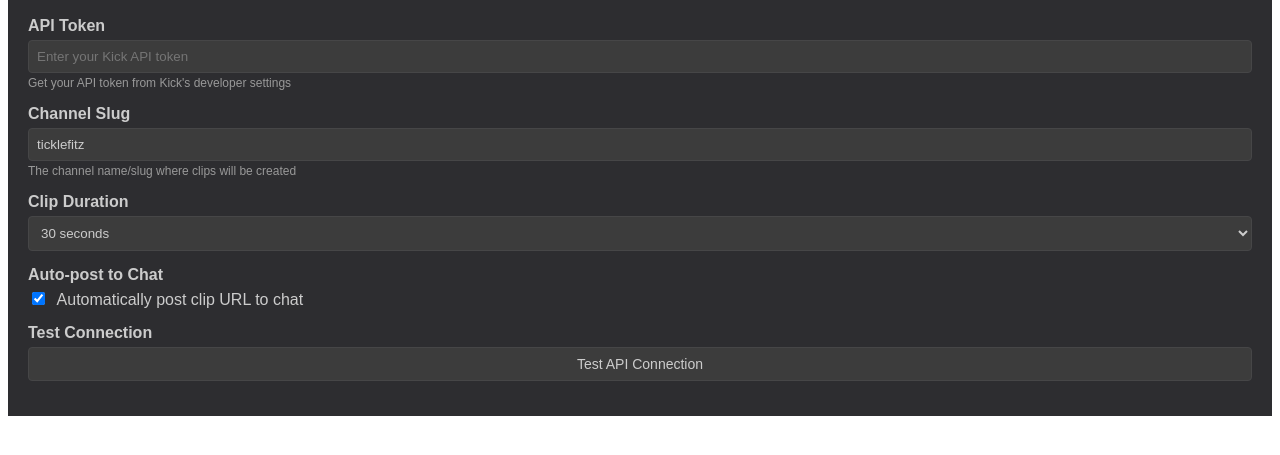
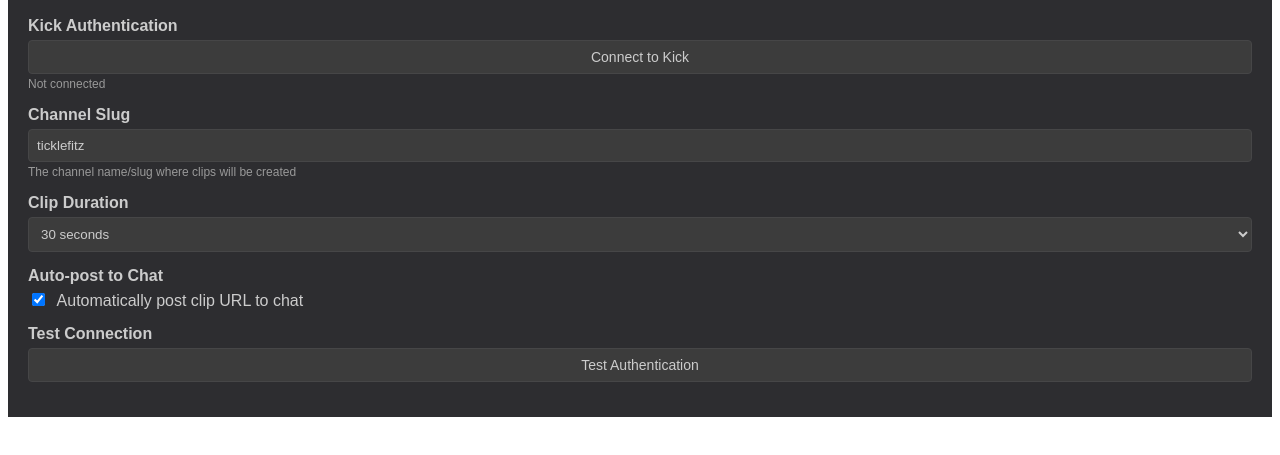
Before and after one commit to BigChiefRick/streamdeck-kick-clipper, a website: page PropertyInspector/index.html in a window 1280 px wide. Shown: the part 63-518 px from the top of the page. Drawn offline with Linux system fonts and the light colour scheme.

Commit message:
Update index.html

```diff
--- a/PropertyInspector/index.html
+++ b/PropertyInspector/index.html
@@ -10,14 +10,13 @@
         <div class="sdpi-heading">Kick Clip Creator Settings</div>
 
         <div class="sdpi-item">
-            <div class="sdpi-item-label">API Token</div>
-            <input class="sdpi-item-value"
-                   type="password"
-                   id="apiToken"
-                   placeholder="Enter your Kick API token">
-            <div class="sdpi-item-help">
-                Get your API token from Kick's developer settings
-            </div>
+            <div class="sdpi-item-label">Kick Authentication</div>
+            <button type="button"
+                    class="sdpi-item-value"
+                    id="authenticateButton">
+                Connect to Kick
+            </button>
+            <div id="authStatus" class="sdpi-item-help">Not connected</div>
         </div>
 
         <div class="sdpi-item">
@@ -55,7 +54,7 @@
             <button type="button"
                     class="sdpi-item-value"
                     id="testConnection">
-                Test API Connection
+                Test Authentication
             </button>
             <div id="testResult" class="sdpi-item-help"></div>
         </div>
```
